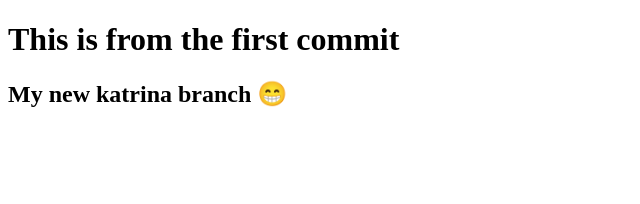
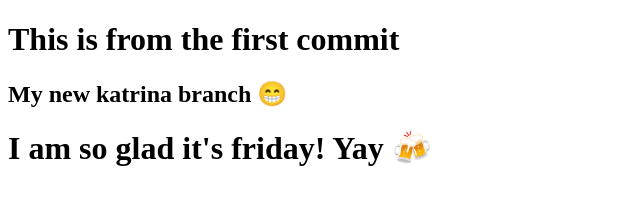
Before and after one commit to KatrinaT89/git-learning-v2, a plain HTML site: page index.html in a window 1280 px wide. Shown: the whole page, without its empty margins (0-640 px from the left). Drawn offline with Linux system fonts and the light colour scheme.

Commit message:
I have added some new code

```diff
--- a/index.html
+++ b/index.html
@@ -10,5 +10,8 @@
 
     <!-- Added within the katrina branch -->
      <h2>My new katrina branch 😁</h2>
+
+     <!-- adding some more code into the katrina branch -->
+      <h1>I am so glad it's friday! Yay 🍻</h1>
 </body>
 </html>
```
